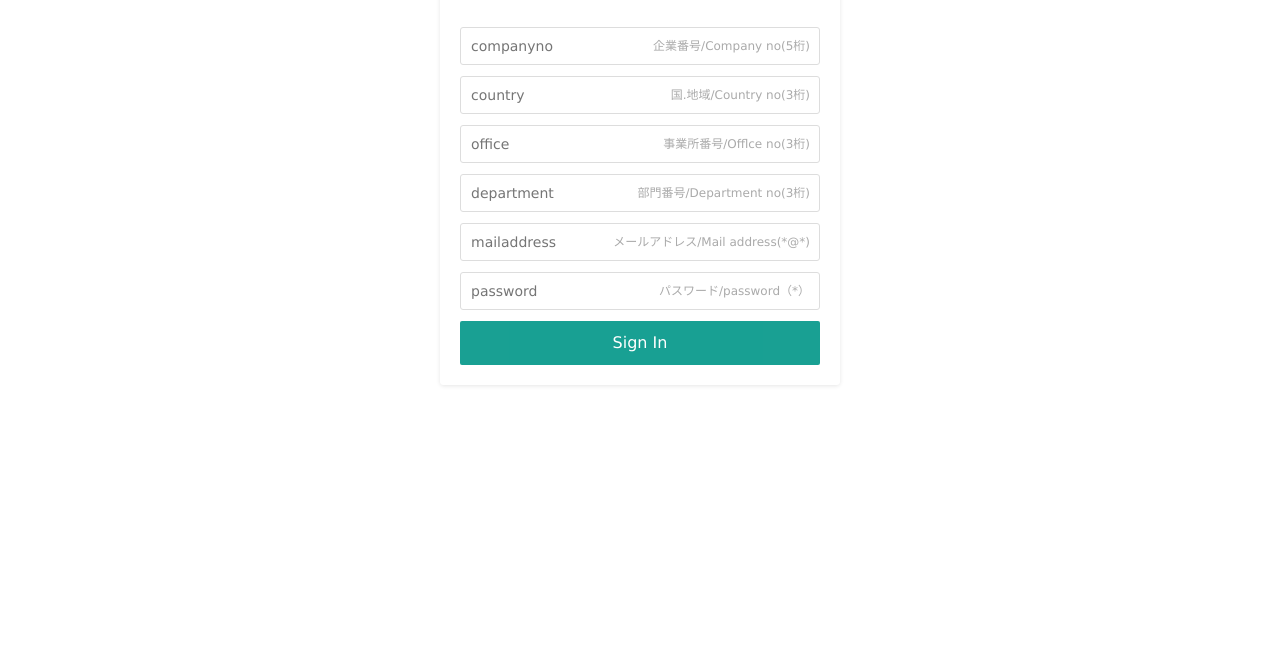
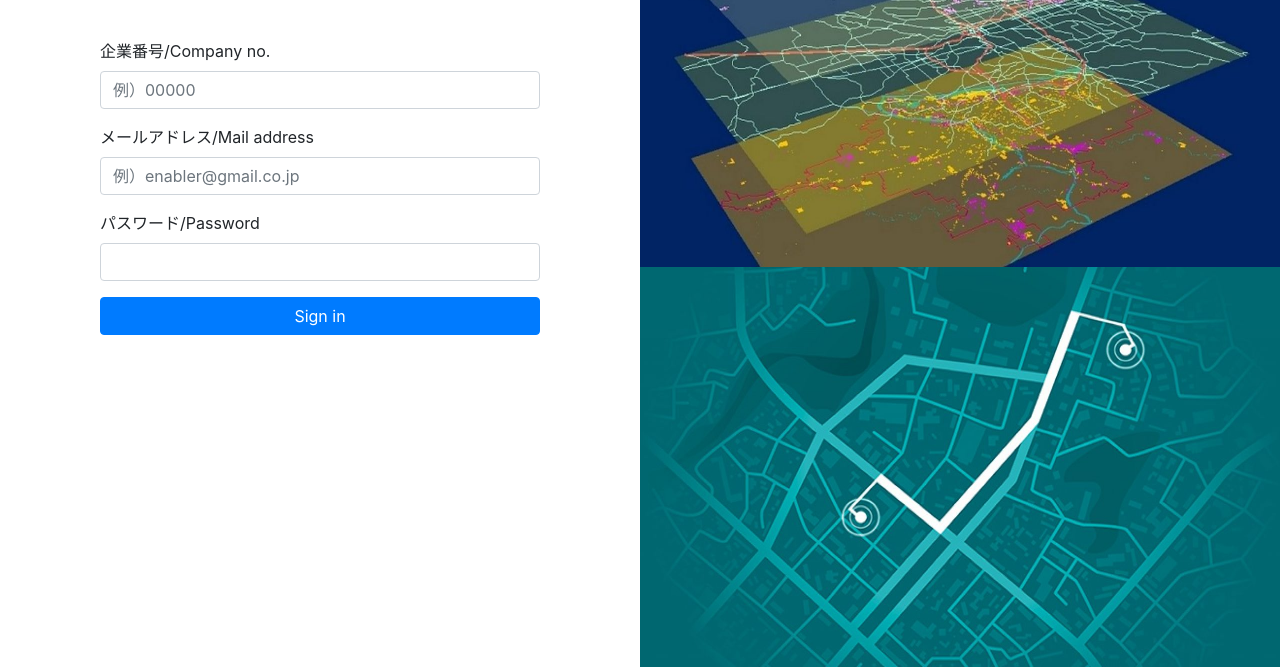
Before and after one commit to LiuMingnian110/enablermapserver, a website: page public/login.html in a window 1280 px wide. Shown: the part 133-800 px from the top of the page. Drawn offline with nearby package versions, Linux system fonts and the light colour scheme.

Commit message:
verson 1.0.14 Login画面修正

```diff
--- a/public/login.html
+++ b/public/login.html
@@ -1,23 +1,110 @@
-<html>
+<!DOCTYPE html>
+<html lang="en">
 <head>
-    <meta name="viewport" content="width=device-width,initial-scale=1.33,minimum-scale=1.0,maximum-scale=1.0">
-    <meta http-equiv="Content-Type" content="text/html; charset=utf-8">
-    <meta name="renderer" content="webkit">
-    <title>Enabler Location System</title>
-    <link rel="stylesheet" rev="stylesheet" href="/stylesheets/iconfont.css" type="text/css" media="all">
-    <link rel="stylesheet" rev="stylesheet" href="/stylesheets/txcstx.css" type="text/css" media="all">
+    <meta charset="UTF-8">
+    <meta name="viewport" content="width=device-width, initial-scale=1.0">
+    <title>login</title>
     <script src="https://code.jquery.com/jquery-3.5.1.min.js"></script>
-    <style>
-        .tx-login-bg {
-            background: url(/images/bg.jpg) no-repeat 0 0;
-        }</style>
+    <link rel="stylesheet" href="https://cdn.jsdelivr.net/npm/bootstrap@4.5.0/dist/css/bootstrap.min.css" integrity="sha384-9aIt2nRpC12Uk9gS9baDl411NQApFmC26EwAOH8WgZl5MYYxFfc+NcPb1dKGj7Sk" crossorigin="anonymous">
+    <script src="https://cdn.jsdelivr.net/npm/bootstrap@4.5.0/dist/js/bootstrap.min.js" integrity="sha384-OgVRvuATP1z7JjHLkuOU7Xw704+h835Lr+6QL9UvYjZE3Ipu6Tp75j7Bh/kR0JKI" crossorigin="anonymous"></script>
 </head>
-<body class="tx-login-bg">
+<style>
+    *{
+        padding: 0;
+        margin: 0;
+    }
+    html,body,#login-box{
+        width: 100%;
+        height: 100%;
+        position: relative;
+    }
+    #form-box{
+        width: 50%;
+        height: 100%;
+        position: relative;
+        float: left;
+    }
+    #form-box form{
+        padding: 0px 100px;
+        position: relative;
+        margin-top: 50%;
+        transform: translateY(-50%);
+    }
+    #title{
+        font-size: 2.9em;
+        width: 100%;
+        text-align: center;
+        color: rgb(0, 110, 255);
+        /* padding-top: 40px; */
+        position: absolute;
+        top: 50px;
+    }
+    #img-box{
+        width: 50%;
+        height: 100%;
+        position: relative;
+    }
+    .row{
+        margin-left: 0px !important;
+        margin-right: 0px !important;
+    }
+    .col{
+        padding-left: 0px !important;
+        padding-right: 0px !important;
+    }
+    #map,#floor-plan{
+        height: 50%;
+    }
+    #map{
+        background: url(/images/bg1.jpg) no-repeat 0 0;
+        background-size:100% 100%;
+    }
+    #floor-plan{
+        background: url(/images/bg2.jpg) no-repeat 0 0;
+        background-size:100% 100%;
+
+    }
+    .btn {
+        width: 100% !important;
+    }
+    /* .pw-form{
+        width: 100%;
+        height: 100%;
+    } */
+
+</style>
+<body>
+<div id="login-box" class="row">
+    <div id="form-box">
+        <div id="title">Enabler Location System</div>
+        <form class="pw-form">
+            <div class="form-group">
+                <label for="exampleInputEmail1">企業番号/Company no.</label>
+                <input class="form-control" type="text" placeholder="例）00000" id="company">
+            </div>
+            <div class="form-group">
+                <label for="exampleFormControlInput1">メールアドレス/Mail address</label>
+                <input type="email" class="form-control" id="email" placeholder="例）enabler@gmail.co.jp">
+            </div>
+            <div class="form-group">
+                <label for="exampleInputPassword1">パスワード/Password</label>
+                <input type="password" class="form-control" id="password">
+            </div>
+            <button type="submit" class="btn btn-primary" onclick="dataUp()">Sign in</button>
+        </form>
+    </div>
+    <div id="img-box" class="col align-self-end">
+        <div id="map"></div>
+        <div id="floor-plan"></div>
+    </div>
+</div>
+</body>
 <script>
-    const login = function () {
-        if ($("#companyno").val() == "" || $("#country").val() == "" || $("#office").val() == "" || $("#department").val() == "" || $("#mailaddress").val() == "" || $("#password").val() == "") {
+
+    function dataUp(){
+        if($("#company").val() == "" || $("#email").val() == "" || $("#password").val() == ""){
             alert("情報を全部入力してください。");
-        } else {
+        }else{
             $.ajax({
                 timeout: 3000,
                 type: 'POST',
@@ -25,44 +112,15 @@
                 contentType: "application/json",
                 dataType: "text",
                 async: true,
-                // data : JSON.stringify({"uid":$("#edtUserUID").val(),"password":$("#edtPassWord").val()}),
-                data: JSON.stringify({"data": {"pcompanycode": $("#companyno").val(), "pcountry": $("#country").val(), "poffice": $("#office").val(), "pdep": $("#department").val(), "mail": $("#mailaddress").val(),"pwd": $("#password").val()}}),
+                data: JSON.stringify({"data": {"pcompanycode": $("#company").val(), "mail": $("#email").val(),"pwd": $("#password").val()}}),
                 success: function () {
                     window.location.href = '/mainmap';
                 },
                 error: function () {
-                    alert("User is not found");
+
                 }
-
             })
         }
     }
 </script>
-<div class="tx-login-box">
-    <div class="login-avatar bg-black"><i class="iconfont icon-wode"></i></div>
-    <ul class="tx-form-li row">
-        <li class="col-24 col-m-24"><p><input type="text" id="companyno" name="companyno" placeholder="companyno"
-                                              class="tx-input" value=""><i>企業番号/Company no(5桁)</i></p></li>
-        <li class="col-24 col-m-24"><p><input type="text" id="country" name="country" placeholder="country"
-                                              class="tx-input" value=""><i>国.地域/Country no(3桁)</i></p></li>
-        <li class="col-24 col-m-24"><p><input type="text" id="office" name="office" placeholder="office"
-                                              class="tx-input" value=""><i>事業所番号/Offlce no(3桁)</i></p></li>
-        <li class="col-24 col-m-24"><p><input type="text" id="department" name="department" placeholder="department"
-                                              class="tx-input" value=""><i>部門番号/Department no(3桁)</i></p></li>
-        <li class="col-24 col-m-24"><p><input type="text" id="mailaddress" name="mailaddress" placeholder="mailaddress"
-                                              class="tx-input" value=""><i>メールアドレス/Mail address(*@*)</i></p></li>
-        <li class="col-24 col-m-24"><p><input type="password" id="password" name="password" placeholder="password"
-                                              class="tx-input" value=""><i>パスワード/password（*）</i></p></li>
-        <li class="col-24 col-m-24">
-            <p class="tx-input-full">
-                <button type="submit" id="loginbtnPost" name="loginbtnPost" onclick="login()"
-                        class="tx-btn tx-btn-big bg-black">Sign In
-                </button>
-            </p>
-        </li>
-    </ul>
-</div>
-
-
-</body>
 </html>
```
Also changed, not shown: dao/ProLogin.js (+20 -15 lines), public/historyshow.html (+98 -17 lines), routes/index.js (+25 -14 lines), public/images/bg1.jpg (added), public/images/bg2.jpg (added).
